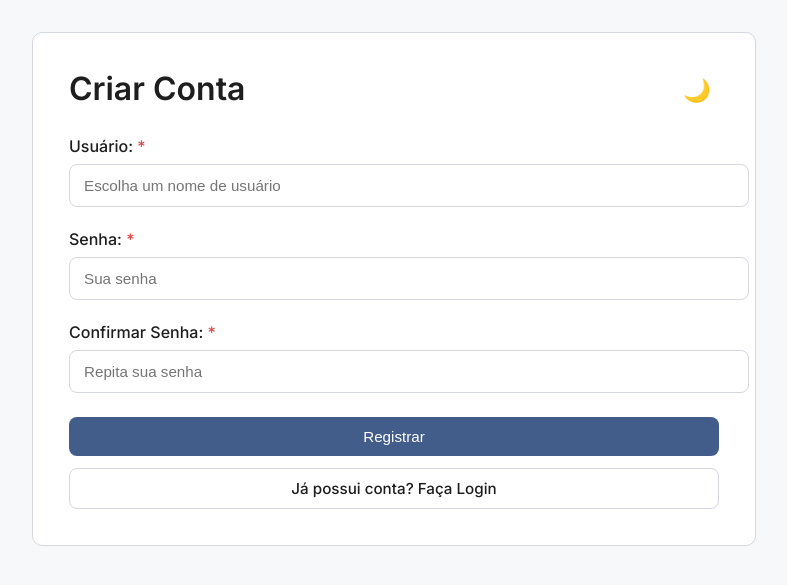
After one commit to CarboniArt/Gerenciador-de-Logins-MVC, a Flask app: page /registrar in a window 1280 px wide. The commit adds this page. Shown: the top 585 px of the page, without its empty margins (246-1033 px from the left). Run offline with Flask 3, Linux system fonts and the light colour scheme.

Commit message:
Login/Register

```diff
--- /dev/null
+++ b/app/controllers/usuario_controller.py
@@ -0,0 +1,54 @@
+from flask import Blueprint, render_template, request, redirect, url_for, flash, session
+from app.models.usuario_model import UsuarioModel
+
+usuario_bp = Blueprint("usuario_bp", __name__, template_folder="../templates")
+
+db_user = UsuarioModel()
+
+@usuario_bp.route("/registrar", methods=["GET", "POST"])
+def registrar():
+    if request.method == "POST":
+        username = request.form.get("username")
+        password = request.form.get("password")
+        confirm_password = request.form.get("confirm_password")
+
+        if not username or not password or not confirm_password:
+            flash("Preencha todos os campos obrigatórios.", "error")
+            return render_template("registrar.html")
+
+        if password != confirm_password:
+            flash("As senhas não coincidem.", "error")
+            return render_template("registrar.html", username=username)
+
+        if db_user.create_user(username, password):
+            flash("Conta criada com sucesso! Faça login para continuar.", "success")
+            return redirect(url_for("usuario_bp.login"))
+        else:
+            flash("Nome de usuário já existe. Escolha outro.", "error")
+            return render_template("registrar.html", username=username)
+
+    return render_template("registrar.html")
+
+@usuario_bp.route("/login", methods=["GET", "POST"])
+def login():
+    if request.method == "POST":
+        username = request.form.get("username")
+        password = request.form.get("password")
+
+        user = db_user.get_user_by_username(username)
+
+        if user and db_user.check_password(user, password):
+            session['username'] = user['username']
+            flash(f"Bem-vindo, {user['username']}!", "success")
+            return redirect(url_for("conta_bp.index"))
+        else:
+            flash("Credenciais inválidas. Tente novamente.", "error")
+            return render_template("login.html", username=username)
+
+    return render_template("login.html")
+
+@usuario_bp.route("/logout")
+def logout():
+    session.pop('username', None)
+    flash("Você saiu da sua conta.", "success")
+    return redirect(url_for("conta_bp.index"))
--- /dev/null
+++ b/app/templates/registrar.html
@@ -0,0 +1,71 @@
+<!DOCTYPE html>
+<html>
+<head>
+    <meta charset="utf-8">
+    <title>Registrar-se - Gerenciador de Contas</title>
+    <link rel="stylesheet" href="{{ url_for('static', filename='style.css') }}">
+</head>
+<body>
+    <div class="container form-container">
+        <div style="display:flex; justify-content:space-between; align-items:center; gap:12px;">
+            <h1>Criar Conta</h1>
+            <button class="theme-toggle" id="themeToggle">🌓</button>
+        </div>
+
+        {% with messages = get_flashed_messages(with_categories=true) %}
+            {% if messages %}
+                {% for category, message in messages %}
+                <div class="flash {{ category }}" style="margin-bottom: 24px; margin-top: 10px;">{{ message }}</div>
+                {% endfor %}
+            {% endif %}
+        {% endwith %}
+
+        <form method="POST" style="margin-top: 24px;">
+            <div class="form-group">
+                <label for="username" class="required">Usuário:</label>
+                <input type="text" id="username" name="username" required placeholder="Escolha um nome de usuário">
+            </div>
+
+            <div class="form-group">
+                <label for="password" class="required">Senha:</label>
+                <input type="password" id="password" name="password" required placeholder="Sua senha">
+            </div>
+
+            <div class="form-group">
+                <label for="confirm_password" class="required">Confirmar Senha:</label>
+                <input type="password" id="confirm_password" name="confirm_password" required placeholder="Repita sua senha">
+            </div>
+
+            <div style="display:flex; flex-direction: column; gap:12px; margin-top:24px;">
+                <button type="submit" class="btn btn-primary">Registrar</button>
+                <a href="{{ url_for('usuario_bp.login') }}" class="btn btn-secondary" style="text-align: center;">Já possui conta? Faça Login</a>
+            </div>
+        </form>
+    </div>
+
+    <script>
+        const themeToggle = document.getElementById('themeToggle');
+        const prefersDark = window.matchMedia('(prefers-color-scheme: dark)');
+        const current = localStorage.getItem('theme') || (prefersDark.matches ? 'dark' : 'light');
+
+        if (current === 'dark') {
+            document.body.setAttribute('data-theme', 'dark');
+            themeToggle.textContent = '🌞';
+        } else {
+            themeToggle.textContent = '🌙';
+        }
+
+        themeToggle.addEventListener('click', () => {
+            if (document.body.getAttribute('data-theme') === 'dark') {
+                document.body.removeAttribute('data-theme');
+                localStorage.setItem('theme', 'light');
+                themeToggle.textContent = '🌙';
+            } else {
+                document.body.setAttribute('data-theme', 'dark');
+                localStorage.setItem('theme', 'dark');
+                themeToggle.textContent = '🌞';
+            }
+        });
+    </script>
+</body>
+</html>
```
Also changed, not shown: app/__init__.py (+13 -3 lines), app/controllers/conta_controller.py (+17 -1 lines), app/models/usuario_model.py (added, +50 -0 lines), app/templates/index.html (+36 -3 lines), app/templates/login.html (added, +67 -0 lines).
